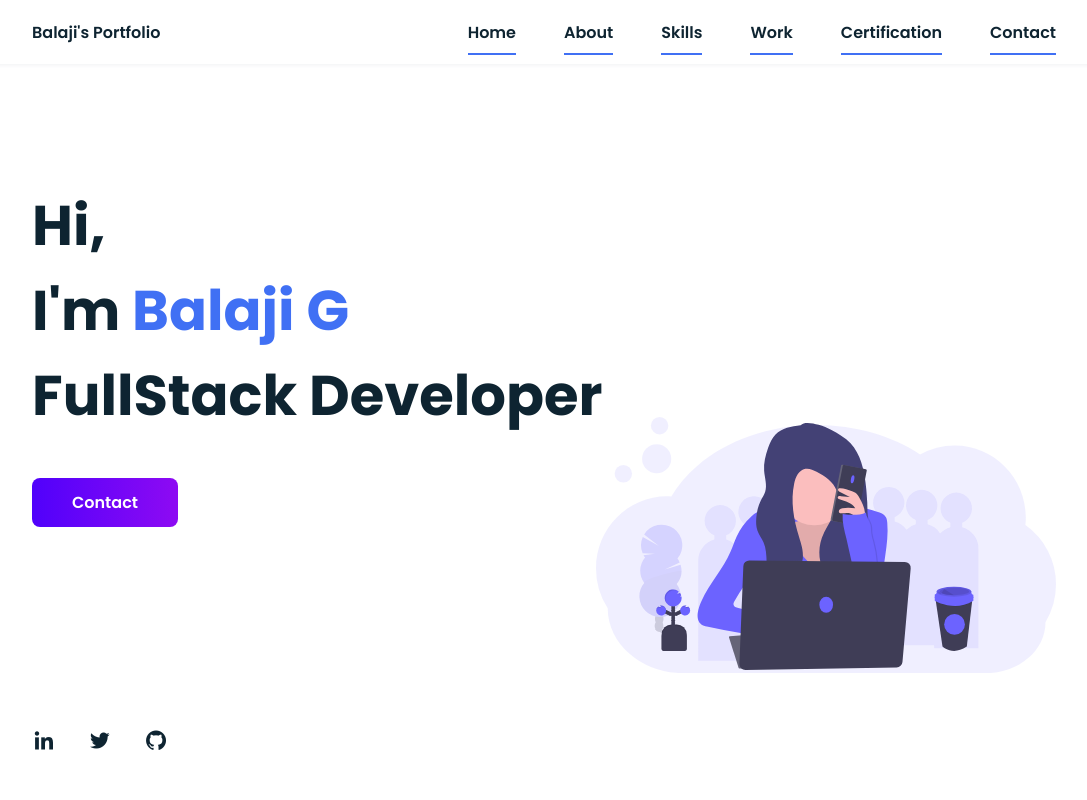
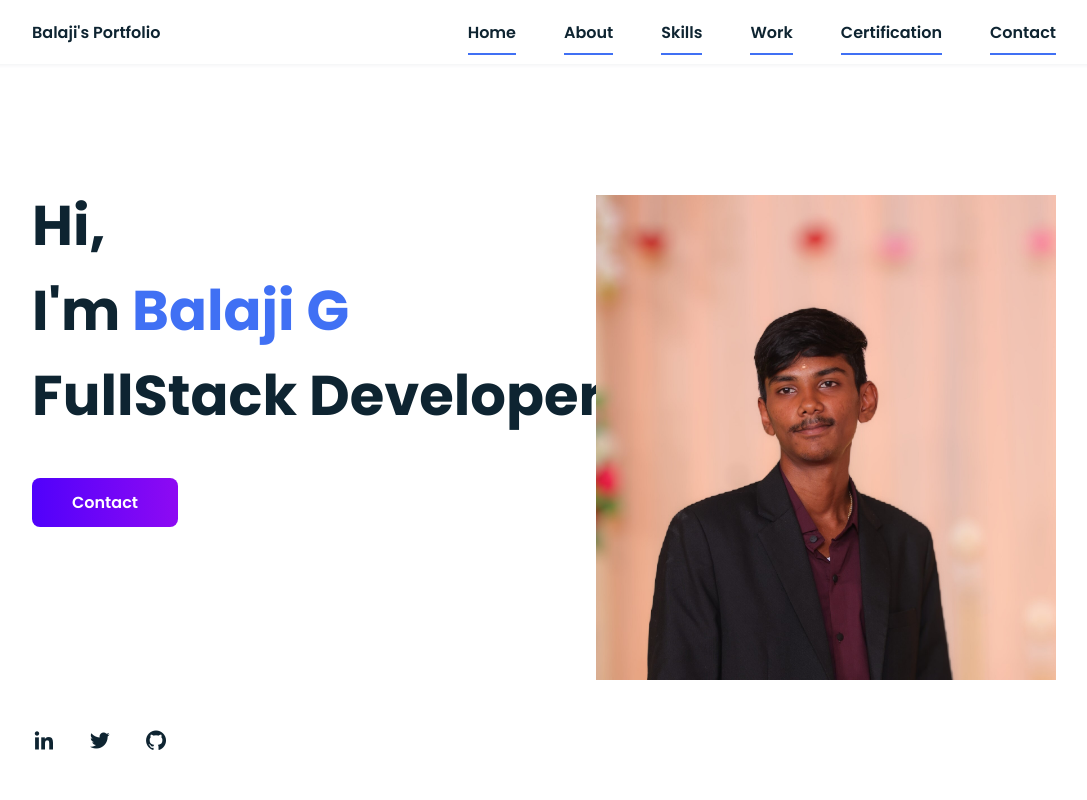
Before and after one commit to Balaji242524/Portfolio, a plain HTML site: page index.html in a window 1280 px wide. Shown: the top 800 px of the page, without its empty margins (96-1183 px from the left). Drawn offline with nearby package versions, Linux system fonts and the light colour scheme; a script that the page names is missing.

Commit message:
Image Added

```diff
--- a/assets/css/styles.css
+++ b/assets/css/styles.css
@@ -350,6 +350,8 @@ img {
   width: 85%;
 }
 
+
+
 /* WORK */
 
 .work {
@@ -484,11 +486,12 @@ img {
   .home_img {
     width: 460px;
     bottom: 15%;
+    border-radius: 100%;
   }
 
-  .home_img svg {
+  /* .home_img svg {
     width: 100%;
-  }
+  } */
 
   .about_container,
   .skills_container {
@@ -497,9 +500,9 @@ img {
     text-align: initial;
   }
 
-  .about_img svg {
+  /* .about_img svg {
     width: 450px;
-  }
+  } */
 
   .work_container {
     grid-template-columns: repeat(3, 1fr);
--- a/index.html
+++ b/index.html
@@ -81,8 +81,12 @@
             ><i class="bx bxl-github"></i
           ></a>
         </div>
+        <div class="home_img" data-aos="fade-down" data-aos-delay="500">
+          <img src = "assets/img/balajilogo.jpg" alt="Balaji" />
+          <title>Balaji</title>
+        </div>
 
-        <div class="home_img" data-aos="fade-down" data-aos-delay="500">
+        <!-- <div class="home_img" data-aos="fade-down" data-aos-delay="500">
           <svg
             id="a154b3ae-224e-4b43-86b8-0ffeb27982c5"
             data-name="Layer 1"
@@ -380,7 +384,7 @@
               />
             </g>
           </svg>
-        </div>
+        </div> -->
       </section>
 
       <!-- ABOUT SECTION -->
```
